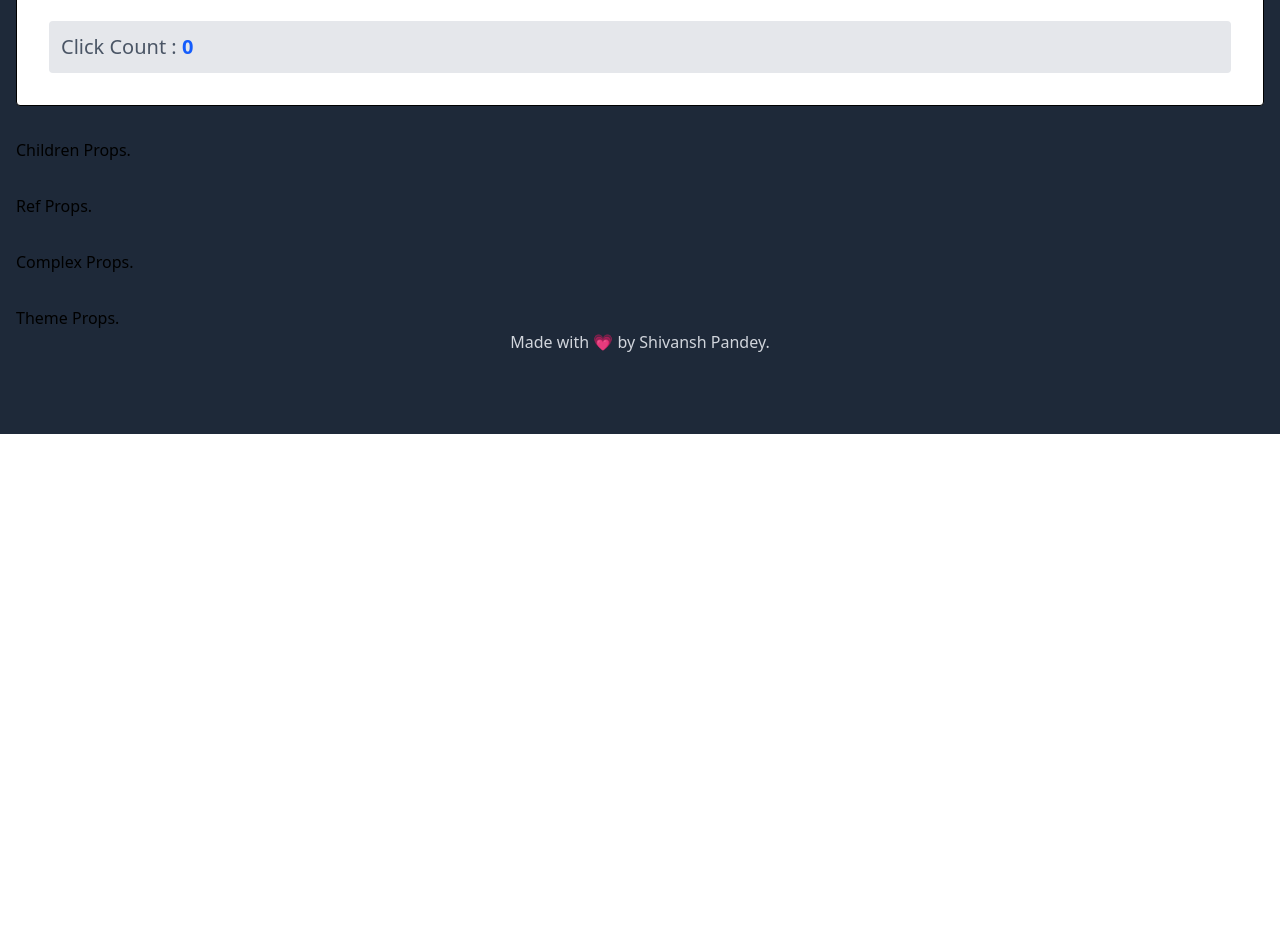
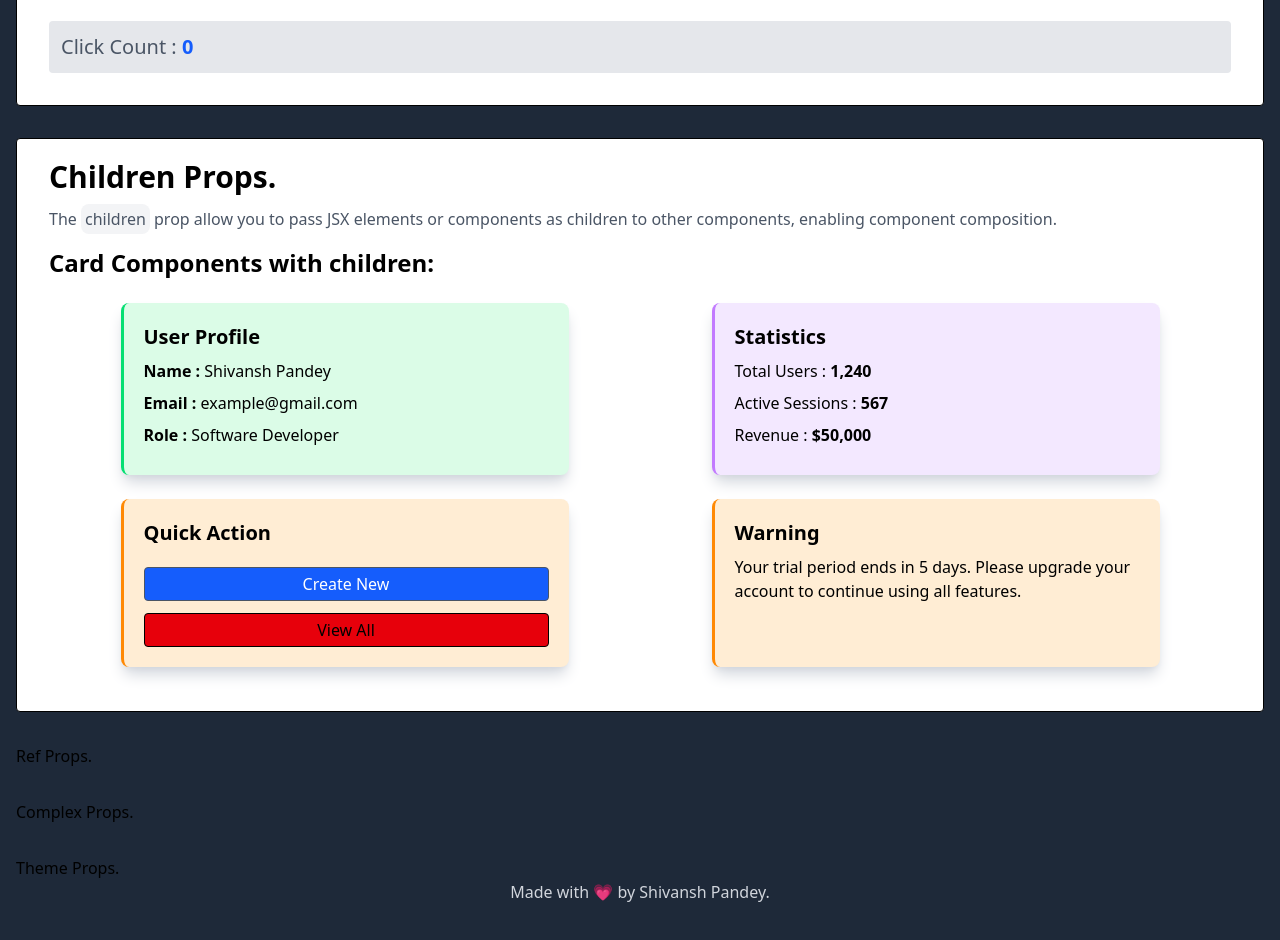
Before and after one commit to Shivansh-Pandey-4/react-props-visualization-, a React app: page / in a window 1280 px wide. Shown: the part 660-1600 px from the top of the page. Before the commit the page ends 1094 px from the top, so only its background shows below. Built offline with nearby package versions, Linux system fonts and the light colour scheme; the HTML template or start-up script is replaced by a standard one.

Commit message:
feat: add ChildrenProps component and Card wrapper component

```diff
--- a/src/App.tsx
+++ b/src/App.tsx
@@ -16,19 +16,19 @@ function AppContent(){
              <p className="text-xl text-gray-300">A comprehensive guide to understanding <span className=" border border-red-500 px-1 pb-1 rounded-md"> props</span> in react.</p>
          </header>
          <div className="space-y-8">
-              <div className="scroll-mt-400" id="basic">
+              <div className="scroll-mt-100" id="basic">
                    <BasicProps />
               </div>
-              <div className="scroll-mt-400" id="children">
+              <div className="scroll-mt-100" id="children">
                    <ChildrenProps />
               </div>
-              <div className="scroll-mt-400" id="ref">
+              <div className="scroll-mt-100" id="ref">
                    <RefProps />
               </div>
-              <div className="scroll-mt-400" id="complex">
+              <div className="scroll-mt-100" id="complex">
                    <ComplexProps />
               </div>
-              <div className="scroll-mt-400" id="theme">
+              <div className="scroll-mt-100" id="theme">
                    <ThemeProps />
               </div>
          </div>
--- /dev/null
+++ b/src/components/Card.tsx
@@ -0,0 +1,22 @@
+import clsx from "clsx";
+import type { ICard } from "../utils/interfaces";
+
+export default function Card({children, title, color="green"}: ICard){
+
+    const colors = {
+         green : "bg-green-100 p-3 border-l-3 border-green-400 rounded-lg shadow-lg shadow-gray-300",
+
+         blue : "bg-blue-100 p-3 border-l-3 border-blue-400 rounded-lg shadow-lg shadow-gray-300",
+
+         purple : "bg-purple-100 p-3 border-l-3 border-purple-400 rounded-lg shadow-lg shadow-gray-300",
+
+         orange : "bg-orange-100 p-3 border-l-3 border-orange-400 rounded-lg shadow-lg shadow-gray-300"
+    }
+
+    return (
+        <div className={clsx(colors[color], "w-md mx-4 mb-6 p-5")}>
+           <h1 className="text-xl mb-2 font-bold ">{title}</h1>
+           {children}
+        </div>
+    )
+}
--- a/src/components/ChildrenProps.tsx
+++ b/src/components/ChildrenProps.tsx
@@ -1,7 +1,49 @@
+import Card from "./Card";
+import Button from "./ui/Button";
+
 export default function ChildrenProps(){
+
     return (
-        <div>
-             <h1>Children Props.</h1>
+        <div className="bg-white border rounded-sm py-5 px-8 scroll-mt-24">
+
+             <h1 className="text-black text-3xl font-bold mb-1">Children Props.</h1>
+
+             <p className="mb-4 mt-3 text-gray-600">The <span className="bg-gray-100 p-1 rounded-lg">children</span> prop allow you to pass JSX elements or components as children to other components, enabling component composition.</p>
+
+             <h2 className="text-2xl font-semibold">Card Components with children:</h2>
+             <div className="mt-6 flex flex-wrap justify-around">
+
+                <Card title="User Profile">
+                    <h1 className="text-md my-2"><span className="font-bold"> Name :</span> Shivansh Pandey </h1>
+
+                    <h1 className="text-md my-2"><span className="font-bold">Email :</span> example@gmail.com</h1>
+
+                    <h1 className="text-md my-2"><span className="font-bold">Role :</span> Software Developer</h1>
+                </Card>
+
+                <Card color="purple" title="Statistics">
+                    <div>
+                        <h1 className="text-md my-2">Total Users : <span className="font-bold"> 1,240 </span></h1>
+
+                        <h1 className="text-md my-2">Active Sessions : <span className="font-bold"> 567</span></h1>
+
+                        <h1 className="text-md my-2">Revenue : <span className="font-bold"> $50,000</span></h1>
+                    </div>
+                </Card>
+
+                <Card color="orange" title="Quick Action">
+                    <div className="flex flex-col">
+                        <Button className="my-3">Create New</Button>
+                        <Button variant="danger">View All</Button>
+                    </div>
+                </Card>
+
+                <Card color="orange" title="Warning" >
+                  <p>Your trial period ends in 5 days. Please upgrade your account to continue using all features.</p>
+                </Card>
+
+             </div>
+
         </div>
     )
 }
--- a/src/components/NavBar.tsx
+++ b/src/components/NavBar.tsx
@@ -13,7 +13,7 @@ export default function NavBar(){
          <div>
            <div className="flex flex-wrap justify-center">
              {
-                sections.map((section) => <div key={section.id}> <button className="px-4 py-2 rounded-lg font-medium bg-blue-600 text-white my-3 mr-2 cursor-pointer hover:bg-blue-800"> <span className="mr-2"> {section.icon}{section.label} </span></button></div>)
+                sections.map((section) => <div key={section.id}> <a href={`#${section.id}`}> <button className="px-4 py-2 rounded-lg font-medium bg-blue-600 text-white my-3 mr-2 cursor-pointer hover:bg-blue-800"> <span className="mr-2"> {section.icon}{section.label} </span></button> </a> </div>)
              }
            </div>
          </div>
--- a/src/utils/interfaces.ts
+++ b/src/utils/interfaces.ts
@@ -5,3 +5,9 @@ export interface IButton extends React.ComponentProps<'button'>{
     size ?: 'small'|'medium'|'large';
     className ?: string;
 }
+
+export interface ICard {
+     children : React.ReactNode;
+     color ?: "green"|"blue"|"purple"|"orange";
+     title : string;
+}
```
